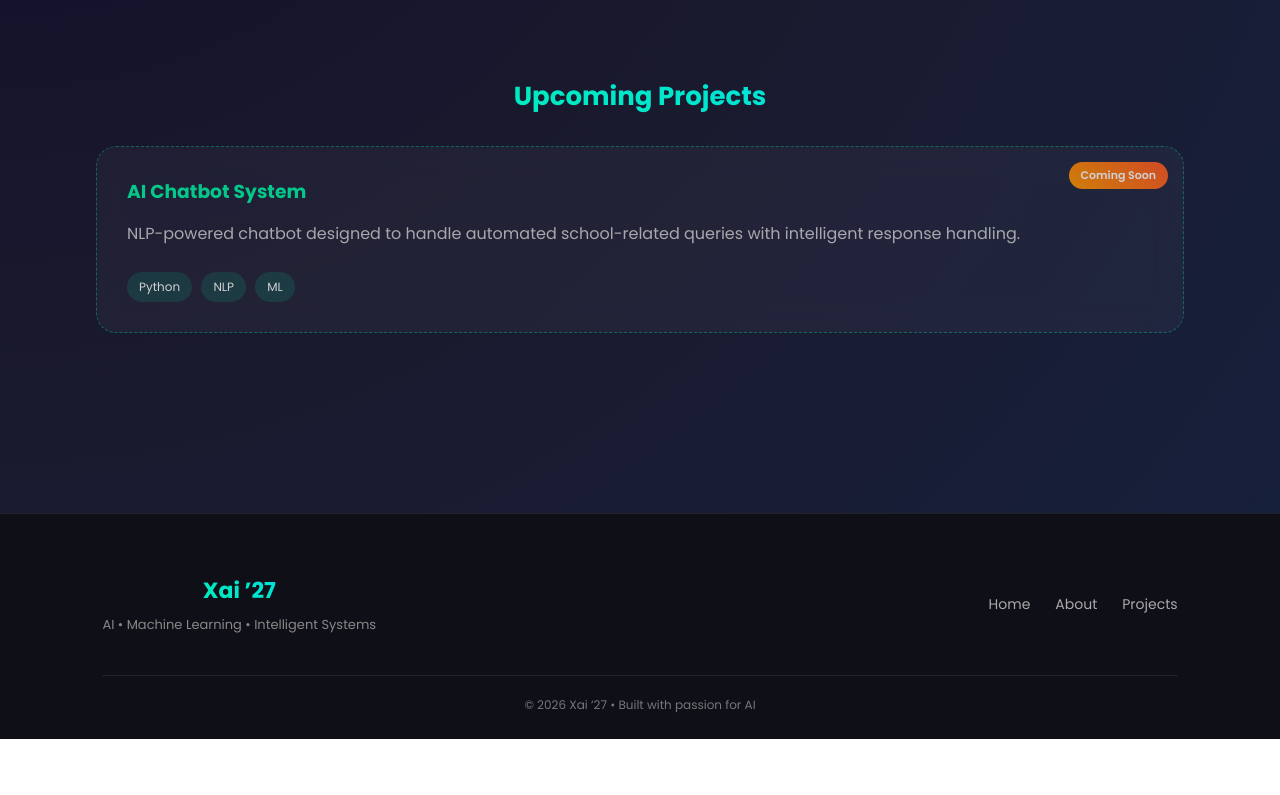
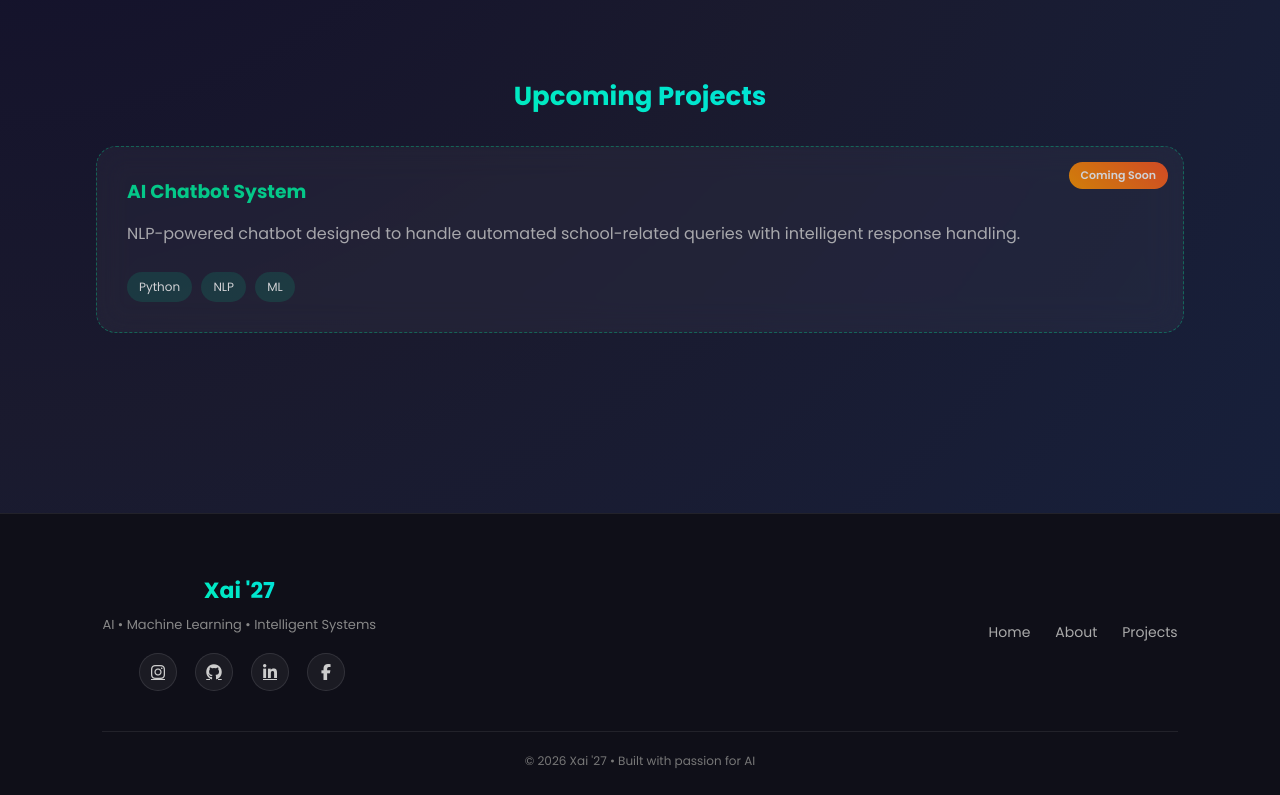
Before and after one commit to anshul-94/xai-27-portfolio, a plain HTML site: page projects.html in a window 1280 px wide. Shown: the part 475-1270 px from the top of the page. Before the commit the page ends 1214 px from the top, so only its background shows below. Drawn offline with Linux system fonts and the light colour scheme.

Commit message:
Update projects.html

```diff
--- a/projects.html
+++ b/projects.html
@@ -3,6 +3,8 @@
 <head>
 <meta charset="UTF-8">
 <meta name="viewport" content="width=device-width, initial-scale=1.0">
+  <link rel="stylesheet" href="https://cdnjs.cloudflare.com/ajax/libs/font-awesome/6.5.1/css/all.min.css">
+
 <link rel="stylesheet" href="pro.css">
 <title>Projects | Anshul Patidar</title>
 </head>
@@ -10,13 +12,17 @@
 <body>
 
 <header>
-  <div class="logo">Xai'27</div>
+  <div class="logo">Xai '27</div>
+
   <nav>
     <a href="index.html">Home</a>
-    <a href="about.html">About</a>
-    <a href="projects.html" class="active">Projects</a>
+    <a href="about.html" class="active">About</a>
+    <a href="projects.html">Projects</a>
   </nav>
 </header>
+
+
+
 <section class="projects-section">
 
   <!-- ===== CURRENT PROJECTS ===== -->
@@ -110,12 +116,38 @@
 
   </div>
 </div>
+
 <footer class="footer">
   <div class="footer-container">
 
     <div class="footer-brand">
-      <h3>Xai ’27</h3>
+      <h3>Xai '27</h3>
       <p>AI • Machine Learning • Intelligent Systems</p>
+<div class="social-icons">
+
+  <!-- Instagram -->
+  <a href="https://www.instagram.com/anshul_patidarr_?utm_source=qr&igsh=MjR6aXR3Z2Nqb2s1" target="_blank">
+    <i class="fab fa-instagram"></i>
+  </a>
+
+  <!-- GitHub -->
+  <a href="https://github.com/" target="_blank">
+    <i class="fab fa-github"></i>
+  </a>
+
+  <!-- LinkedIn -->
+  <a href="https://www.linkedin.com/in/anshul-patidar-5169b8328/" target="_blank">
+    <i class="fab fa-linkedin-in"></i>
+  </a>
+
+  <!-- Facebook (Dummy Demo) -->
+<div class="social-disabled">
+  <i class="fab fa-facebook-f"></i>
+</div>
+
+
+</div>
+
     </div>
 
     <div class="footer-links">
@@ -127,7 +159,7 @@
   </div>
 
   <div class="footer-bottom">
-    © 2026 Xai ’27 • Built with passion for AI
+    © 2026 Xai '27 • Built with passion for AI
   </div>
 </footer>
 
```
